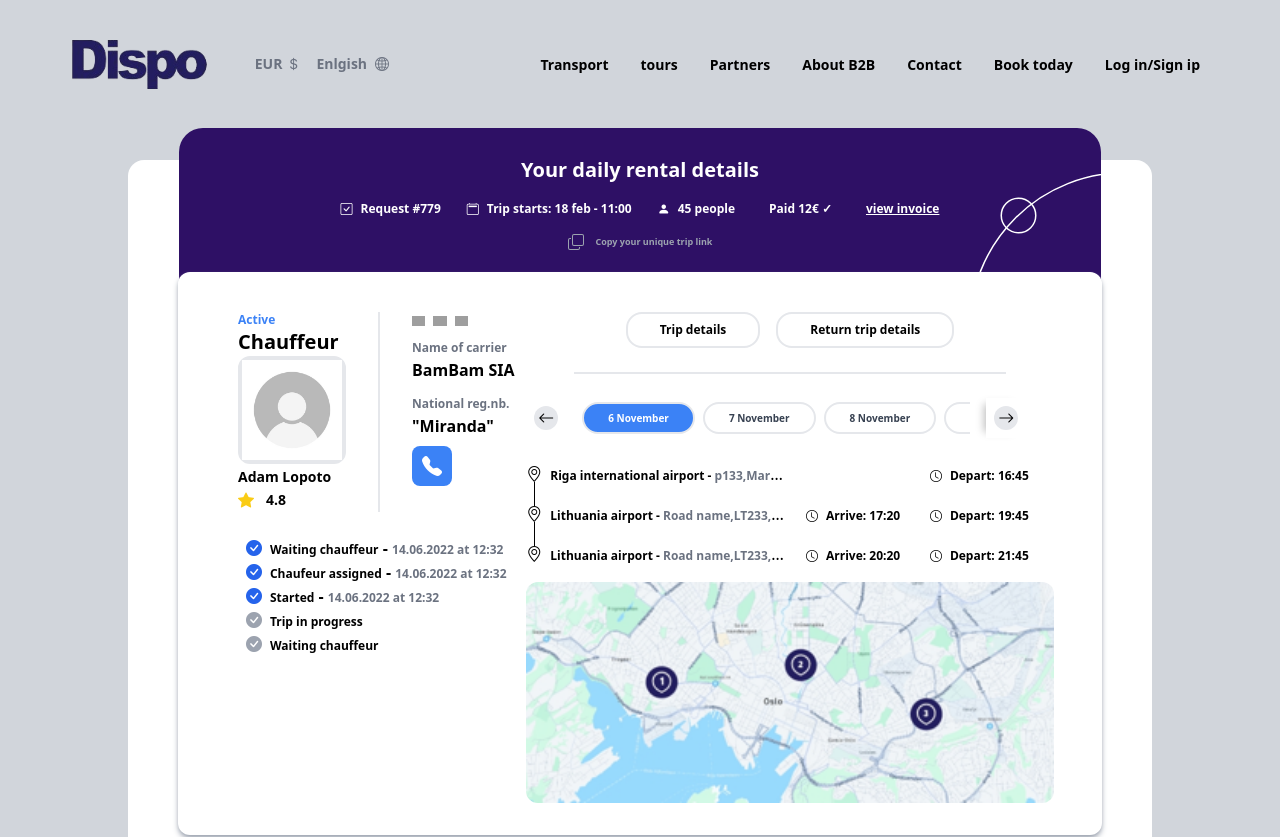
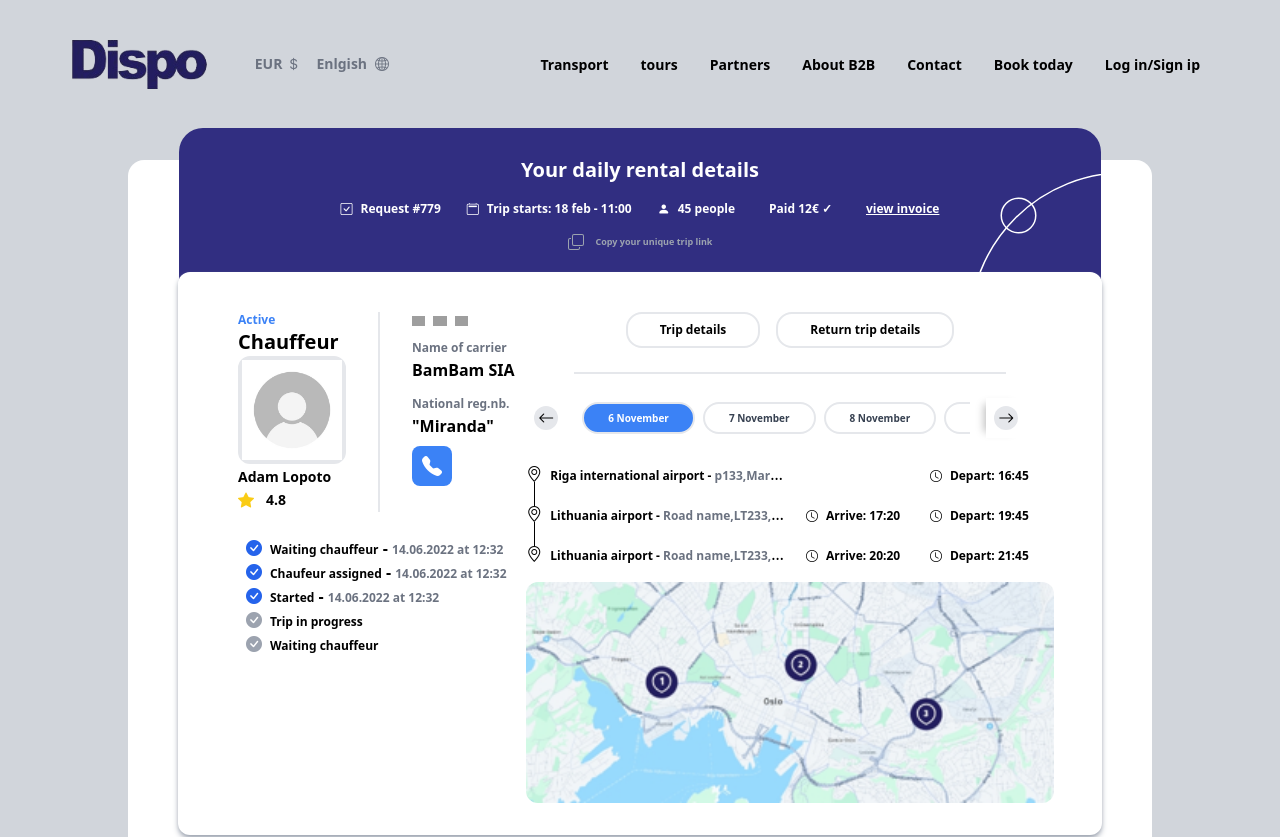
Before and after one commit to ErnestNeimanis/dispo, a Vue app: page / in a window 1280 px wide. Shown: the top 837 px of the page. Built offline with nearby package versions, Linux system fonts and the light colour scheme; grey boxes are pictures that could not be loaded.

Commit message:
color corect

```diff
--- a/src/components/rental-details/RentalDetails.vue
+++ b/src/components/rental-details/RentalDetails.vue
@@ -6,7 +6,7 @@ import UniqueLinkCopy from "./UniqueLinkCopy.vue"
 
 </script>
 <template>
-    <div class="relative min-h-52 w-[90%] z-[10] max-w-[1050px] min-w-[800px] bg-violet-950 h-52 rounded-3xl pt-7 overflow-hidden">
+    <div class="relative min-h-52 w-[90%] z-[10] max-w-[1050px] min-w-[800px] bg-indigo-900 h-52 rounded-3xl pt-7 overflow-hidden">
 
         <div class="absolute  z-[15] bottom-0 right-0 w-52 h-52 translate-x-32 translate-y-24 rounded-full scale-150 border border-white">
             <div class="absolute top-0 left-0 border rounded-full translate-x-5 translate-y-4 border-white w-6 h-6">
@@ -17,13 +17,13 @@ import UniqueLinkCopy from "./UniqueLinkCopy.vue"
         <div class="relative z-[25]">
 
             <div class="flex flex-col justify-center items-center gap-2 ">
-                <div class="flex justify-center items-center bg-violet-950">
+                <div class="flex justify-center items-center bg-indigo-900">
                     <h1 class="text-xl text-white font-bold">Your daily rental details</h1>
                 </div>
-                <div class="bg-violet-950">
+                <div class="bg-indigo-900">
                     <RentalDetailsList />
                 </div>
-                <div class="bg-violet-950">
+                <div class="bg-indigo-900">
                     <UniqueLinkCopy/>
                 </div>
             </div>
```
